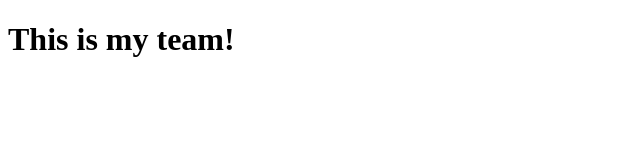
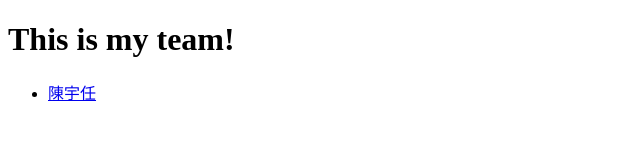
Before and after one commit to as8325973-cloud/SoEn1029, a plain HTML site: page index.html in a window 1280 px wide. Shown: the full height of the page, 0-640 px from the left. Drawn offline with Linux system fonts and the light colour scheme.

Commit message:
added my resume to index.html

```diff
--- a/index.html
+++ b/index.html
@@ -7,6 +7,7 @@
 <body>
 <h1> This is my team! </h1>
 <ul>
+<li><a href="resume-M11405507.html"> 陳宇任 </a></li>
 </ul>
 </body>
 </html>
```
